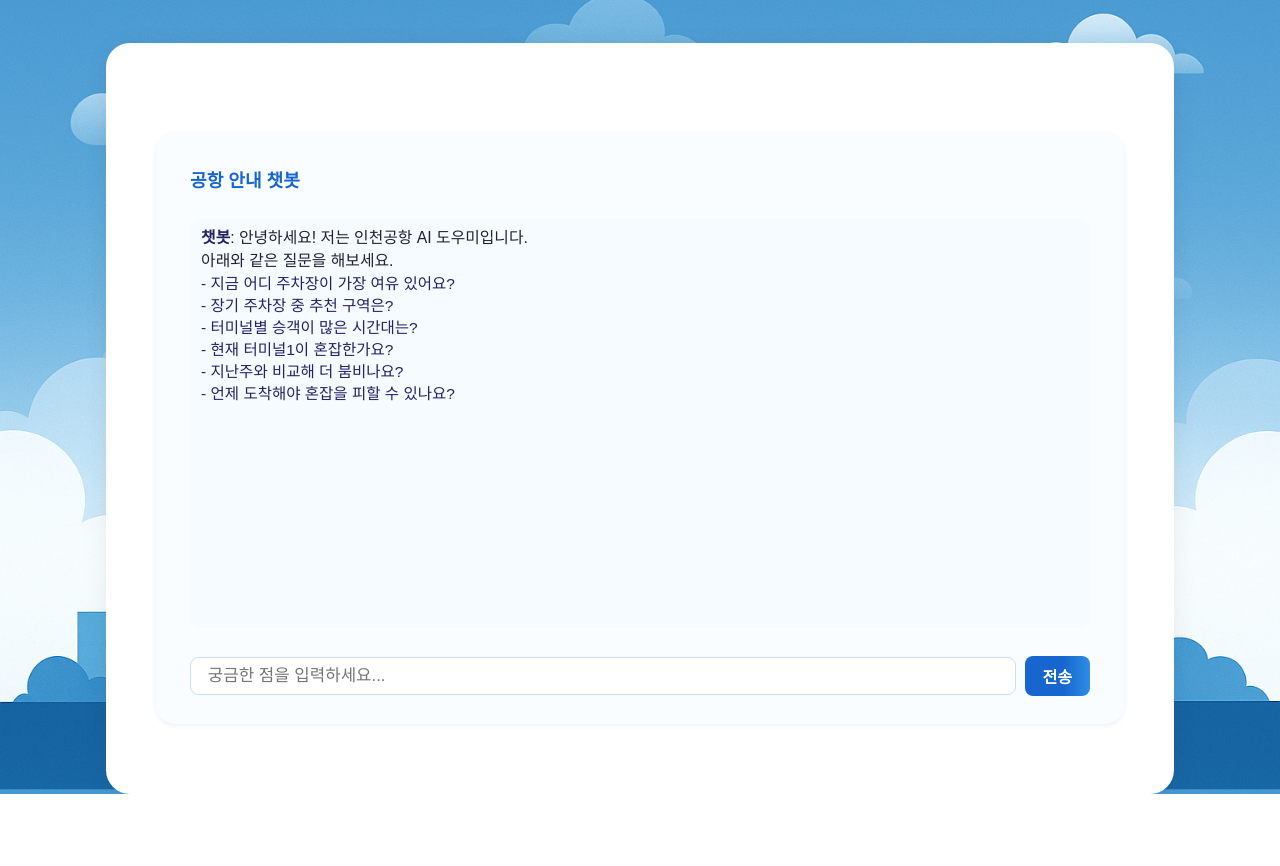
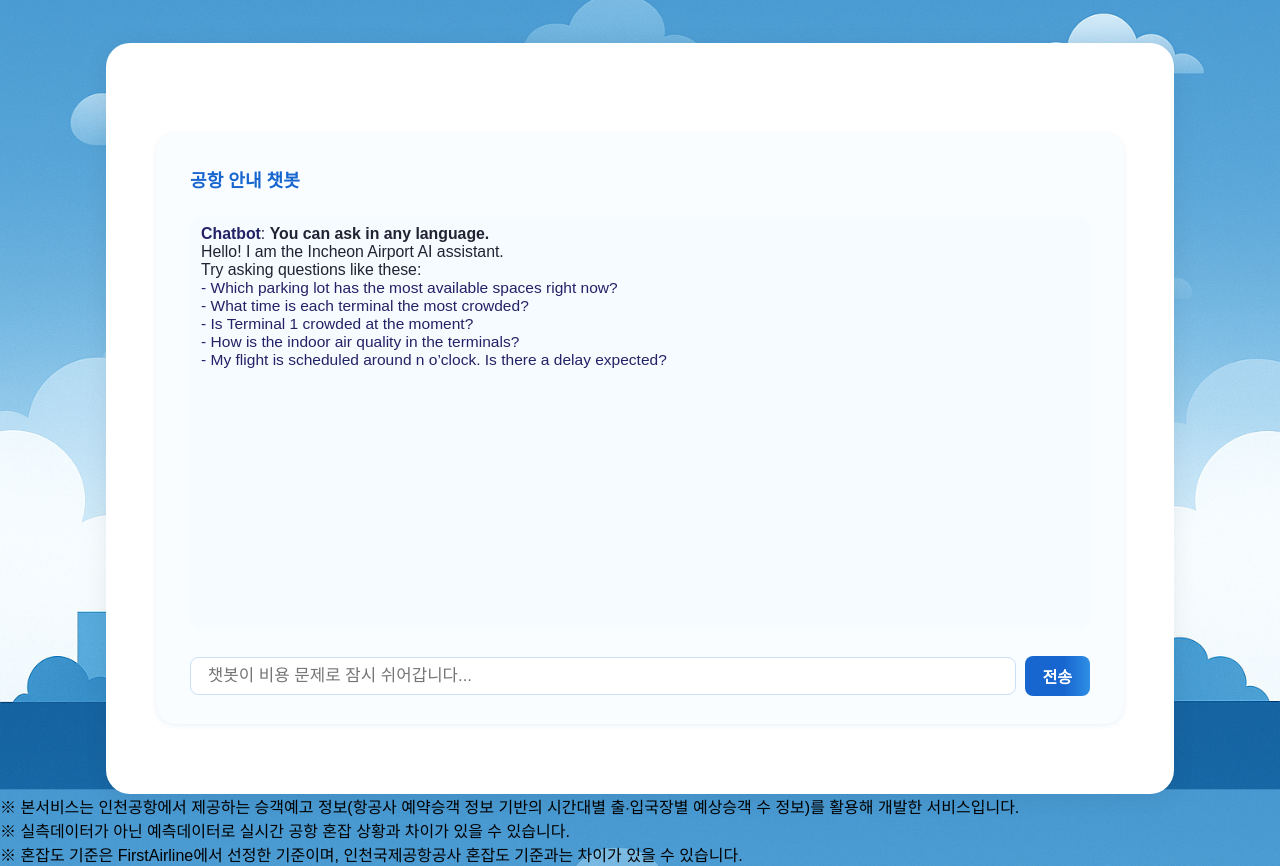
Before and after one commit to FirstAirline/firstairline-core, a Flask app: page /gptchat in a window 1280 px wide. Shown: the part 64-930 px from the top of the page. Before the commit the page ends 858 px from the top, so only its background shows below. Run offline with Flask 3, Linux system fonts and the light colour scheme; some libraries are stand-ins or nearby versions.

Commit message:
Update gptchat.html

```diff
--- a/flask_web/templates/gptchat.html
+++ b/flask_web/templates/gptchat.html
@@ -99,7 +99,7 @@
 </head>
 <body>
 <nav class="navbar">
-    <div class="navbar-title">
+    <div class="navbar-title" onclick="goToFlightSearch()" style="cursor:pointer;">
         <img src="{{ url_for('static', filename='img/logo.png') }}" alt="Airport Logo" class="navbar-logo">
         FirstAirline
     </div>
@@ -114,28 +114,35 @@
         <div class="chatbot-title">공항 안내 챗봇</div>
         <div class="chatbot-messages" id="chatbotMessages"></div>
         <form class="chatbot-form" id="chatbotForm" autocomplete="off">
-            <input type="text" class="chatbot-input" id="chatbotInput" placeholder="궁금한 점을 입력하세요..." required>
+            <input type="text" class="chatbot-input" id="chatbotInput" placeholder="챗봇이 비용 문제로 잠시 쉬어갑니다..." required>
             <button type="submit" class="chatbot-send-btn">전송</button>
         </form>
     </div>
 </div>
+<footer class="main-footer-info">
+    <div>
+        ※ 본서비스는 인천공항에서 제공하는 승객예고 정보(항공사 예약승객 정보 기반의 시간대별 출∙입국장별 예상승객 수 정보)를 활용해 개발한 서비스입니다.<br>
+        ※ 실측데이터가 아닌 예측데이터로 실시간 공항 혼잡 상황과 차이가 있을 수 있습니다.<br>
+        ※ 혼잡도 기준은 FirstAirline에서 선정한 기준이며, 인천국제공항공사 혼잡도 기준과는 차이가 있을 수 있습니다.
+    </div>
+</footer>
 <script>
 document.addEventListener('DOMContentLoaded', function() {
     const chatDiv = document.getElementById('chatbotMessages');
     chatDiv.innerHTML += `
-      <div style="text-align:left; margin-bottom:0.5em;">
-        <b style="color:#226;">챗봇</b>:
-        안녕하세요! 저는 인천공항 AI 도우미입니다.<br>
-        아래와 같은 질문을 해보세요.<br>
-        <span style="color:#226; font-size:0.98em;">
-        - 지금 어디 주차장이 가장 여유 있어요?<br>
-        - 장기 주차장 중 추천 구역은?<br>
-        - 터미널별 승객이 많은 시간대는?<br>
-        - 현재 터미널1이 혼잡한가요?<br>
-        - 지난주와 비교해 더 붐비나요?<br>
-        - 언제 도착해야 혼잡을 피할 수 있나요?<br>
-        </span>
-      </div>
+        <div style="text-align:left; margin-bottom:0.5em;">
+            <b style="color:#226;">Chatbot</b>:
+            <b>You can ask in any language.</b><br>
+            Hello! I am the Incheon Airport AI assistant.<br>
+            Try asking questions like these:<br>
+            <span style="color:#226; font-size:0.98em;">
+            - Which parking lot has the most available spaces right now?<br>
+            - What time is each terminal the most crowded?<br>
+            - Is Terminal 1 crowded at the moment?<br>
+            - How is the indoor air quality in the terminals?<br>
+            - My flight is scheduled around n o’clock. Is there a delay expected?<br>
+            </span>
+        </div>
     `;
 });
 
@@ -168,6 +175,9 @@ document.getElementById('chatbotForm').addEventListener('submit', async function
         chatDiv.innerHTML += '<div style="color:red;">서버 오류, 다시 시도해주세요.</div>';
     }
 });
+function goToFlightSearch() {
+    window.location.href = "{{ url_for('index') }}";
+}
 </script>
 </body>
 </html>
```
